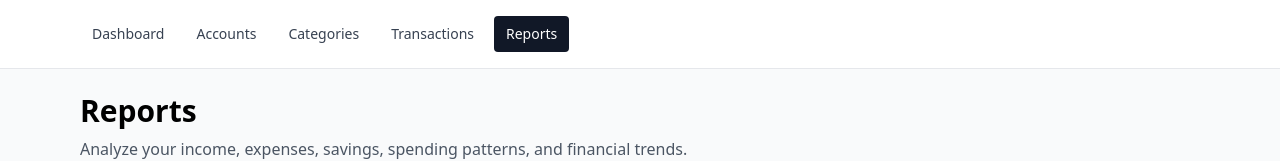
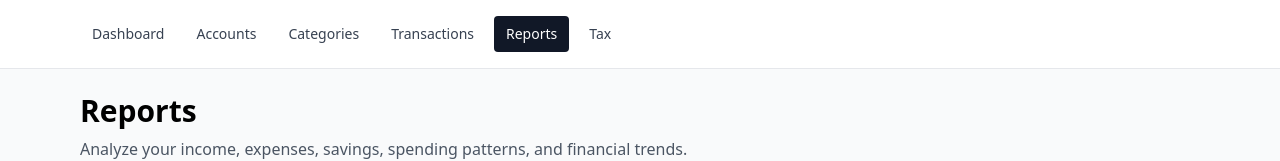
Before and after one commit to AdeBeeY/myFinance, a React (Vite) app in the folder client/: page /reports in a window 1280 px wide. Shown: the top 161 px of the page. Built offline with nearby package versions, Linux system fonts and the light colour scheme; sample sign-in values are in the browser's storage.

Commit message:
fix: finalize tax feature integration

```diff
--- a/client/src/App.jsx
+++ b/client/src/App.jsx
@@ -89,7 +89,9 @@ function App() {
           path="/tax"
           element={
             <ProtectedRoute>
-              <TaxCalculator />
+              <AppLayout>
+                <TaxCalculator />
+              </AppLayout>
             </ProtectedRoute>
           }
         />
--- a/client/src/api/taxApi.js
+++ b/client/src/api/taxApi.js
@@ -21,6 +21,9 @@ export const getTaxSummary = async (year) => {
   });
 
   return apiClient(
-    `/tax/summary?${params.toString()}`
+    `/tax/summary?${params.toString()}`,
+    {
+      cache: "no-store",
+    }
   );
 };
--- a/client/src/layouts/AppLayout.jsx
+++ b/client/src/layouts/AppLayout.jsx
@@ -46,6 +46,13 @@ function AppLayout({ children }) {
           >
             Reports
           </NavLink>
+
+          <NavLink
+            to="/tax"
+            className={navLinkClass}
+          >
+            Tax
+          </NavLink>
         </div>
       </nav>
 
```
